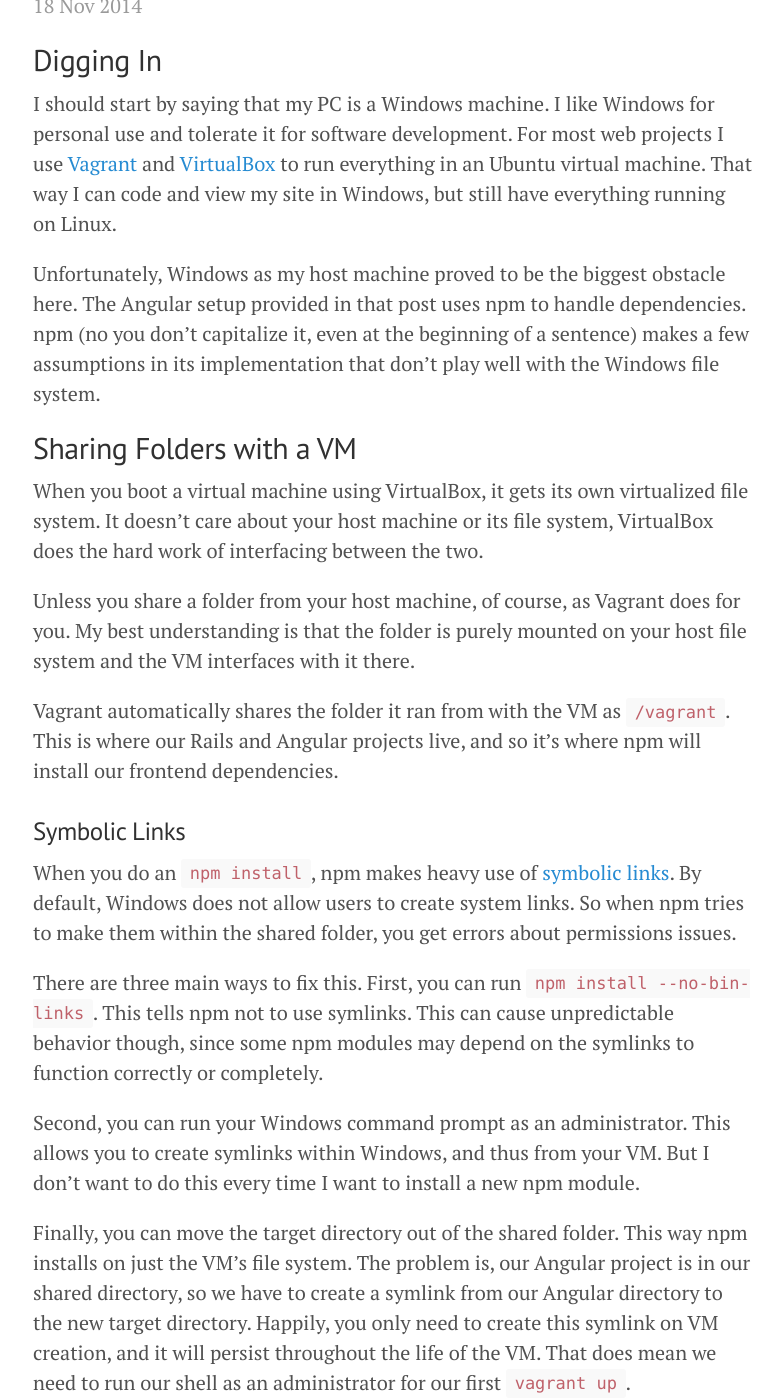
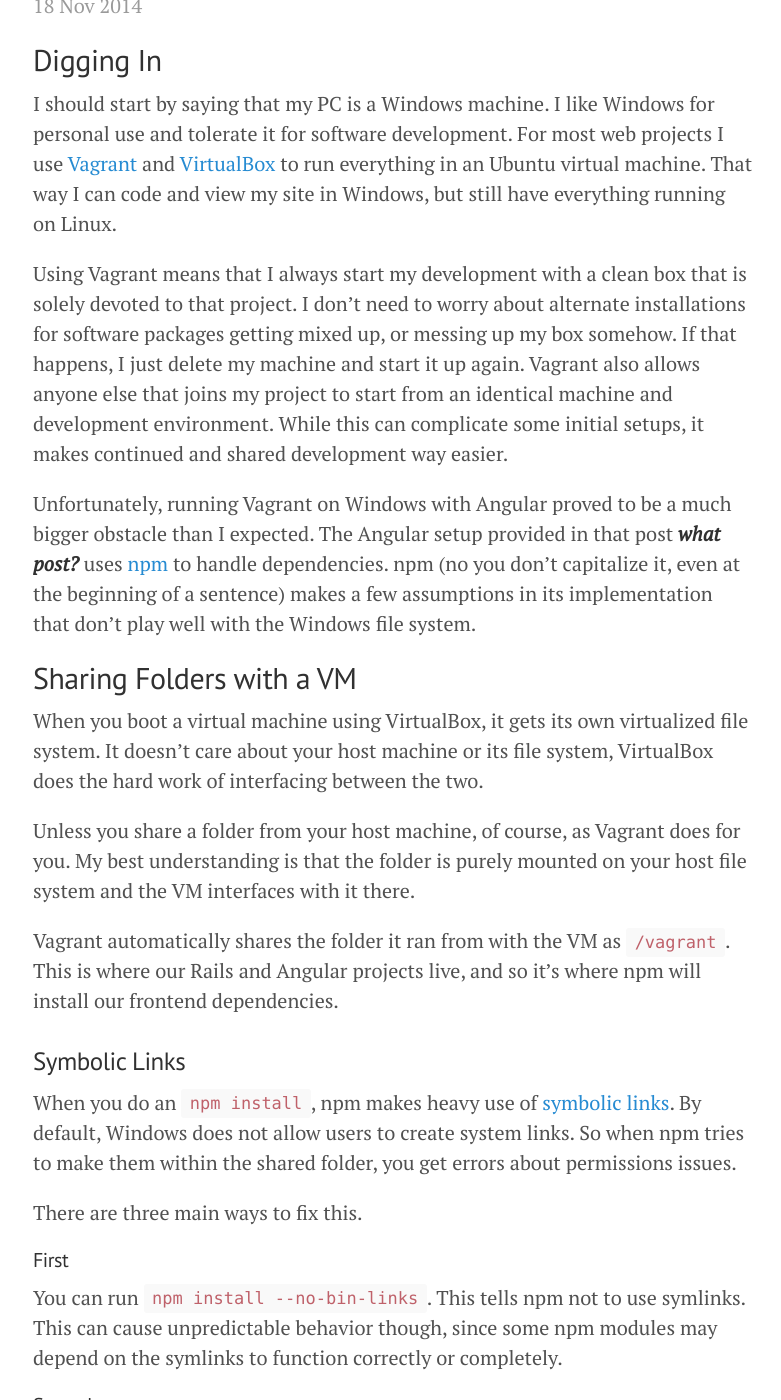
Before and after one commit to shuhari-io/shuhari-io.github.io, a Jekyll site: the page built from _posts/2014-11-18-fixing-our-development-environment.md, in a window 1280 px wide and 1400 px high, scrolled down 191 px. Shown: the whole window, without its empty margins (247-1028 px from the left). Built offline with Jekyll 4.4.1, drawn with Linux system fonts in a browser that asks for light colours; Markdown is read by kramdown in place of the engine named in the settings; some of the changed text lies outside the part shown.

Commit message:
Added a paragraph and some minor edits.

```diff
--- a/_posts/2014-11-18-fixing-our-development-environment.md
+++ b/_posts/2014-11-18-fixing-our-development-environment.md
@@ -7,7 +7,9 @@
 
 I should start by saying that my PC is a Windows machine. I like Windows for personal use and tolerate it for software development. For most web projects I use [Vagrant](https://www.vagrantup.com/) and [VirtualBox](https://www.virtualbox.org/) to run everything in an Ubuntu virtual machine. That way I can code and view my site in Windows, but still have everything running on Linux.
 
-Unfortunately, Windows as my host machine proved to be the biggest obstacle here. The Angular setup provided in that post uses npm to handle dependencies. npm (no you don't capitalize it, even at the beginning of a sentence) makes a few assumptions in its implementation that don't play well with the Windows file system.
+Using Vagrant means that I always start my development with a clean box that is solely devoted to that project.  I don't need to worry about alternate installations for software packages getting mixed up, or messing up my box somehow. If that happens, I just delete my machine and start it up again. Vagrant also allows anyone else that joins my project to start from an identical machine and development environment. While this can complicate some initial setups, it makes continued and shared development way easier.
+
+Unfortunately, running Vagrant on Windows with Angular proved to be a much bigger obstacle than I expected. The Angular setup provided in that post ***what post?*** uses [npm](https://www.npmjs.org/) to handle dependencies. npm (no you don't capitalize it, even at the beginning of a sentence) makes a few assumptions in its implementation that don't play well with the Windows file system.
 
 ## Sharing Folders with a VM
 
@@ -21,11 +23,15 @@
 
 When you do an `npm install`, npm makes heavy use of [symbolic links](http://en.wikipedia.org/wiki/Symbolic_link). By default, Windows does not allow users to create system links. So when npm tries to make them within the shared folder, you get errors about permissions issues.
 
-There are three main ways to fix this. First, you can run `npm install --no-bin-links`. This tells npm not to use symlinks. This can cause unpredictable behavior though, since some npm modules may depend on the symlinks to function correctly or completely.
+There are three main ways to fix this.
+####First
+You can run `npm install --no-bin-links`. This tells npm not to use symlinks. This can cause unpredictable behavior though, since some npm modules may depend on the symlinks to function correctly or completely.
 
-Second, you can run your Windows command prompt as an administrator. This allows you to create symlinks within Windows, and thus from your VM. But I don't want to do this every time I want to install a new npm module.
+####Second
+You can run your Windows command prompt as an administrator. This allows you to create symlinks within Windows, and thus from your VM. But I don't want to do this every time I want to install a new npm module.
 
-Finally, you can move the target directory out of the shared folder. This way npm installs on just the VM's file system. The problem is, our Angular project is in our shared directory, so we have to create a symlink from our Angular directory to the new target directory. Happily, you only need to create this symlink on VM creation, and it will persist throughout the life of the VM. That does mean we need to run our shell as an administrator for our first `vagrant up`.
+####Third
+You can move the target directory out of the shared folder. This way npm installs on just the VM's file system. The problem is, our Angular project is in our shared directory, so we have to create a symlink from our Angular directory to the new target directory. Happily, you only need to create this symlink on VM creation, and it will persist throughout the life of the VM. That does mean we need to run our shell as an administrator for our first `vagrant up`.
 
 ### Long Path Names
 
```
Also changed, not shown: other parts of _posts/2014-11-18-fixing-our-development-environment.md (+1 -1 lines).
